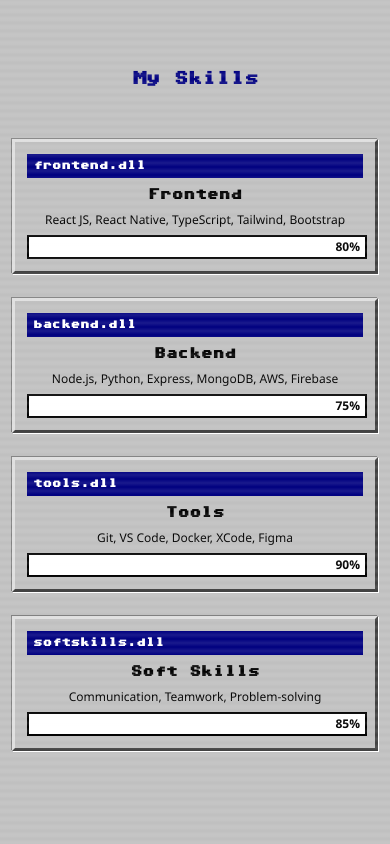
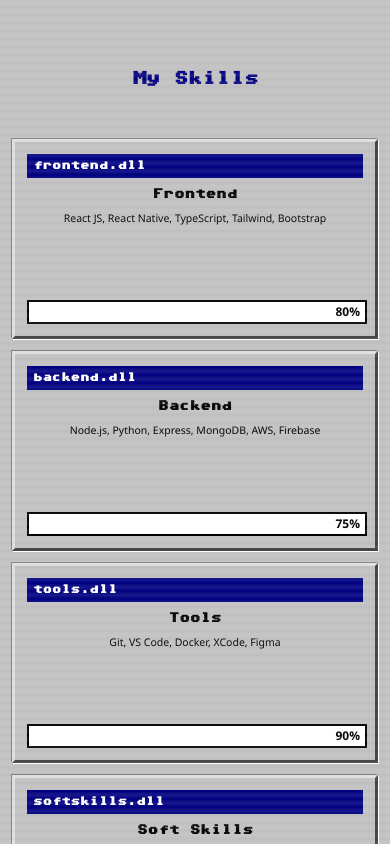
Before and after one commit to Liam-Woods-8/Windows-Portfolio, a React (Create React App) app in the folder client/: page / in a window 390 px wide. Shown: the part 1460-2304 px from the top of the page. Built offline with nearby package versions, Linux system fonts and the light colour scheme.

Commit message:
Make skills containers more responsive

```diff
--- a/client/src/pages/Home.tsx
+++ b/client/src/pages/Home.tsx
@@ -405,54 +405,54 @@
       <section id="skills" className="py-16 mb-40 bg-[#c0c0c0]">
         <div className="container mx-auto px-4">
           <h2 className="section-title text-center commodore-text mb-16">My Skills</h2>
-          <div className="grid grid-cols-2 md:grid-cols-4 gap-8">
-            <div className="card text-center">
+          <div className="grid grid-cols-1 sm:grid-cols-2 lg:grid-cols-4 gap-4 md:gap-6">
+            <div className="card text-center min-h-[200px] flex flex-col">
               <div className="win98-title-bar mb-2">
                 <span className="commodore-text">frontend.dll</span>
               </div>
-              <h3 className="text-xl font-bold mb-2 commodore-text">Frontend</h3>
-              <p className="text-black win98-text mb-2">React JS, React Native, TypeScript, Tailwind, Bootstrap</p>
-              <div className="win98-progress-bar mt-2 relative">
-                <div className="win98-progress-segments" style={{ opacity: skillsLoaded ? 1 : 0, transition: 'opacity 1s ease-in-out' }}>
+              <h3 className="text-lg md:text-xl font-bold mb-2 commodore-text">Frontend</h3>
+              <p className="text-black win98-text mb-2 text-sm md:text-base flex-grow">React JS, React Native, TypeScript, Tailwind, Bootstrap</p>
+              <div className="win98-progress-bar mt-auto relative w-full">
+                <div className="win98-progress-segments" style={{ opacity: skillsLoaded ? 1 : 0, transition: 'opacity 1s ease-in-out', width: '80%' }}>
                   {skillsLoaded && renderProgressSegments(80)}
                 </div>
                 <div className="win98-progress-text">80%</div>
               </div>
             </div>
-            <div className="card text-center">
+            <div className="card text-center min-h-[200px] flex flex-col">
               <div className="win98-title-bar mb-2">
                 <span className="commodore-text">backend.dll</span>
               </div>
-              <h3 className="text-xl font-bold mb-2 commodore-text">Backend</h3>
-              <p className="text-black win98-text mb-2">Node.js, Python, Express, MongoDB, AWS, Firebase</p>
-              <div className="win98-progress-bar mt-2 relative">
-                <div className="win98-progress-segments" style={{ opacity: skillsLoaded ? 1 : 0, transition: 'opacity 1s ease-in-out' }}>
+              <h3 className="text-lg md:text-xl font-bold mb-2 commodore-text">Backend</h3>
+              <p className="text-black win98-text mb-2 text-sm md:text-base flex-grow">Node.js, Python, Express, MongoDB, AWS, Firebase</p>
+              <div className="win98-progress-bar mt-auto relative w-full">
+                <div className="win98-progress-segments" style={{ opacity: skillsLoaded ? 1 : 0, transition: 'opacity 1s ease-in-out', width: '75%' }}>
                   {skillsLoaded && renderProgressSegments(75)}
                 </div>
                 <div className="win98-progress-text">75%</div>
               </div>
             </div>
-            <div className="card text-center">
+            <div className="card text-center min-h-[200px] flex flex-col">
               <div className="win98-title-bar mb-2">
                 <span className="commodore-text">tools.dll</span>
               </div>
-              <h3 className="text-xl font-bold mb-2 commodore-text">Tools</h3>
-              <p className="text-black win98-text mb-2">Git, VS Code, Docker, XCode, Figma</p>
-              <div className="win98-progress-bar mt-2 relative">
-                <div className="win98-progress-segments" style={{ opacity: skillsLoaded ? 1 : 0, transition: 'opacity 1s ease-in-out' }}>
+              <h3 className="text-lg md:text-xl font-bold mb-2 commodore-text">Tools</h3>
+              <p className="text-black win98-text mb-2 text-sm md:text-base flex-grow">Git, VS Code, Docker, XCode, Figma</p>
+              <div className="win98-progress-bar mt-auto relative w-full">
+                <div className="win98-progress-segments" style={{ opacity: skillsLoaded ? 1 : 0, transition: 'opacity 1s ease-in-out', width: '90%' }}>
                   {skillsLoaded && renderProgressSegments(90)}
                 </div>
                 <div className="win98-progress-text">90%</div>
               </div>
             </div>
-            <div className="card text-center">
+            <div className="card text-center min-h-[200px] flex flex-col">
               <div className="win98-title-bar mb-2">
                 <span className="commodore-text">softskills.dll</span>
               </div>
-              <h3 className="text-xl font-bold mb-2 commodore-text">Soft Skills</h3>
-              <p className="text-black win98-text mb-2">Communication, Teamwork, Problem-solving</p>
-              <div className="win98-progress-bar mt-2 relative">
-                <div className="win98-progress-segments" style={{ opacity: skillsLoaded ? 1 : 0, transition: 'opacity 1s ease-in-out' }}>
+              <h3 className="text-lg md:text-xl font-bold mb-2 commodore-text">Soft Skills</h3>
+              <p className="text-black win98-text mb-2 text-sm md:text-base flex-grow">Communication, Teamwork, Problem-solving</p>
+              <div className="win98-progress-bar mt-auto relative w-full">
+                <div className="win98-progress-segments" style={{ opacity: skillsLoaded ? 1 : 0, transition: 'opacity 1s ease-in-out', width: '85%' }}>
                   {skillsLoaded && renderProgressSegments(85)}
                 </div>
                 <div className="win98-progress-text">85%</div>
```
